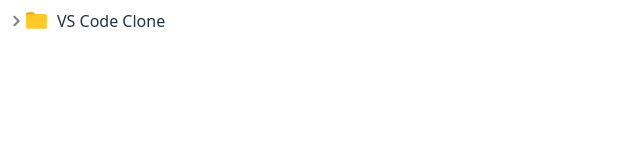
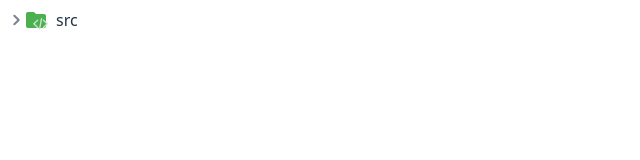
Before and after one commit to GergesHany/Code-Editor, a React (Vite) app: page / in a window 1280 px wide. Shown: the top 160 px of the page, without its empty margins (0-640 px from the left). Built offline with nearby package versions, Linux system fonts and the light colour scheme.

Commit message:
Folder Component icons

```diff
--- a/src/component/RecursiveComponent.tsx
+++ b/src/component/RecursiveComponent.tsx
@@ -1,9 +1,7 @@
 import { useState } from "react";
-import FolderIcon from "./SVG/Folder";
 import { IFile } from "../interfaces/index";
 import RightArrowIcon from '../component/SVG/RightArrowIcon'
 import BottomArrowIcon from '../component/SVG/BottomArrowIcon'
-// import FileIcon from "./SVG/file";
 import RenderFileIcon from "./RenderFileIcon";
 
 interface IProps {
@@ -21,7 +19,7 @@
           {isFolder ? (
             <div onClick={toggle} className="flex items-center">
               {isOpen ? <BottomArrowIcon /> : <RightArrowIcon />}
-              <FolderIcon />
+              <RenderFileIcon filename={name} isFolder={isFolder} isOpen={isOpen}  />
               <span className="ml-2"> {name} </span>
             </div>
           ) :
--- a/src/component/RenderFileIcon.tsx
+++ b/src/component/RenderFileIcon.tsx
@@ -2,14 +2,50 @@
 
 interface IProps {
   filename: string;
+  isFolder?: boolean;
+  isOpen?: boolean;
 }
 
+const mapping = new Map();
+mapping.set('js', 'javascript');
+mapping.set('jsx', 'react');
+mapping.set('ts', 'typescript');
+mapping.set('tsx', 'react_ts');
 
-const RenderFileIcon = ({filename}: IProps) => {
-  const extension = filename.split('.').pop(); // Get the file extension
+mapping.set('png', 'image');
+mapping.set('jpg', 'image');
+mapping.set('gif', 'image');
+mapping.set('node_modules', 'folder-node');
+mapping.set('public', 'folder-public');
+mapping.set('src', 'folder-src');
+mapping.set('folder-default', 'folder-default');
+mapping.set('icon', 'facicon');
 
-  if (extension === 'jsx') return <IconImg src="/public/icons/react.svg" />;
-  if (extension === 'tsx') return <IconImg src="/public/icons/react_ts.svg" />;
+mapping.set('html', 'html');
+mapping.set('css', 'css');
+mapping.set('json', 'json');
+
+
+
+const RenderFileIcon = ({filename, isFolder, isOpen}: IProps) => {
+  let extension = filename.split('.').pop(); // Get the file extension
+
+  if (isFolder && !mapping.has(extension)) {
+    if (isOpen) {
+      extension = 'folder-default-open';
+    }
+    else {
+      extension = 'folder-default';
+    }
+  }else{
+    extension = mapping.get(extension);
+  }
+
+  if (isFolder && isOpen) {
+    return (
+      <IconImg src={`/public/icons/${extension}-open.svg`} />
+    );
+  }
 
   return (
     <IconImg src={`/public/icons/${extension}.svg`} />
--- a/src/data/fileTree.tsx
+++ b/src/data/fileTree.tsx
@@ -1,7 +1,7 @@
 import { IFile } from "../interfaces/index";
 
 export const fileTree: IFile = {
-    name: "VS Code Clone",
+    name: "src",
     isFolder: true,
     children: [
         {
@@ -9,7 +9,7 @@
             isFolder: true,
             children: [
                 {
-                    name: "@types",
+                    name: "public",
                     isFolder: true,
                     children: [
                         { name: "index.tsx", isFolder: false }
```
